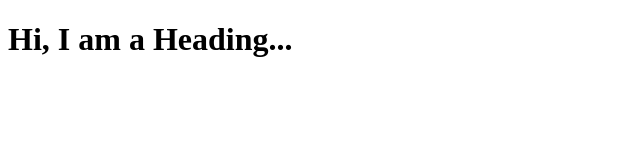
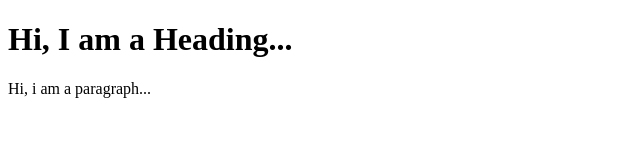
Before and after one commit to parthrajsinghbhati/Git_Lecture_2, a plain HTML site: page index.html in a window 1280 px wide. Shown: the whole page, without its empty margins (0-640 px from the left). Drawn offline with Linux system fonts and the light colour scheme.

Commit message:
added para

```diff
--- a/index.html
+++ b/index.html
@@ -7,5 +7,6 @@
 </head>
 <body>
     <h1>Hi, I am a Heading...</h1>
+    <p>Hi, i am a paragraph...</p>
 </body>
 </html>
```
